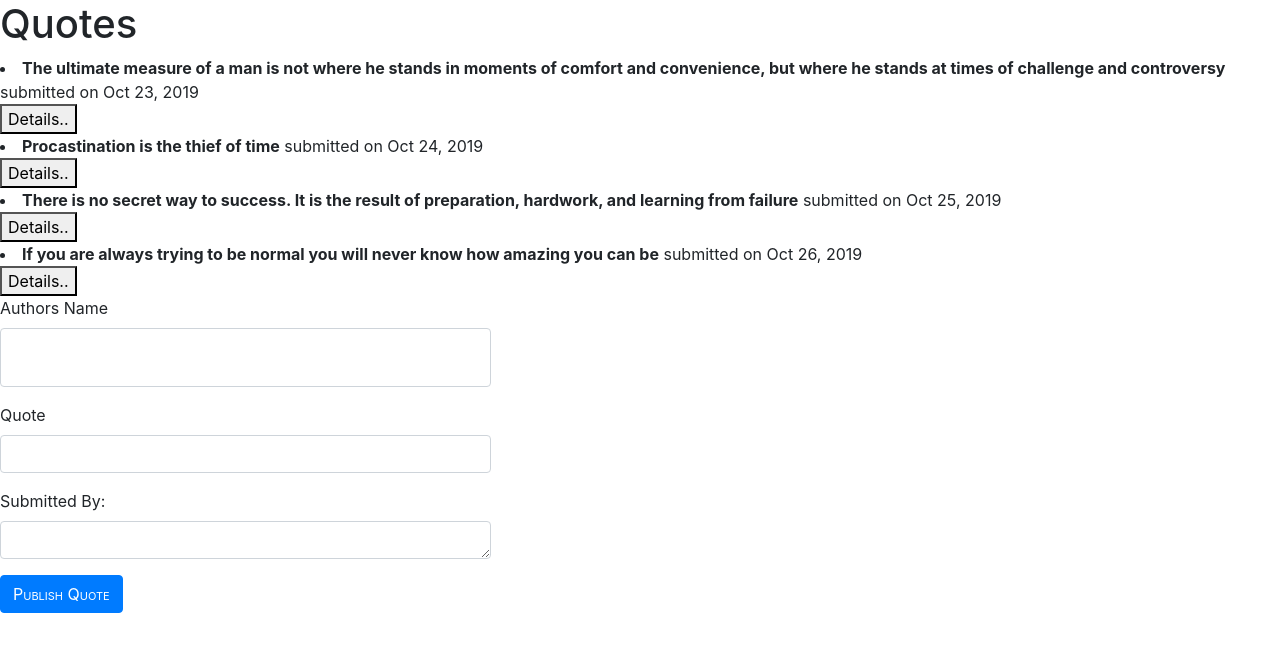
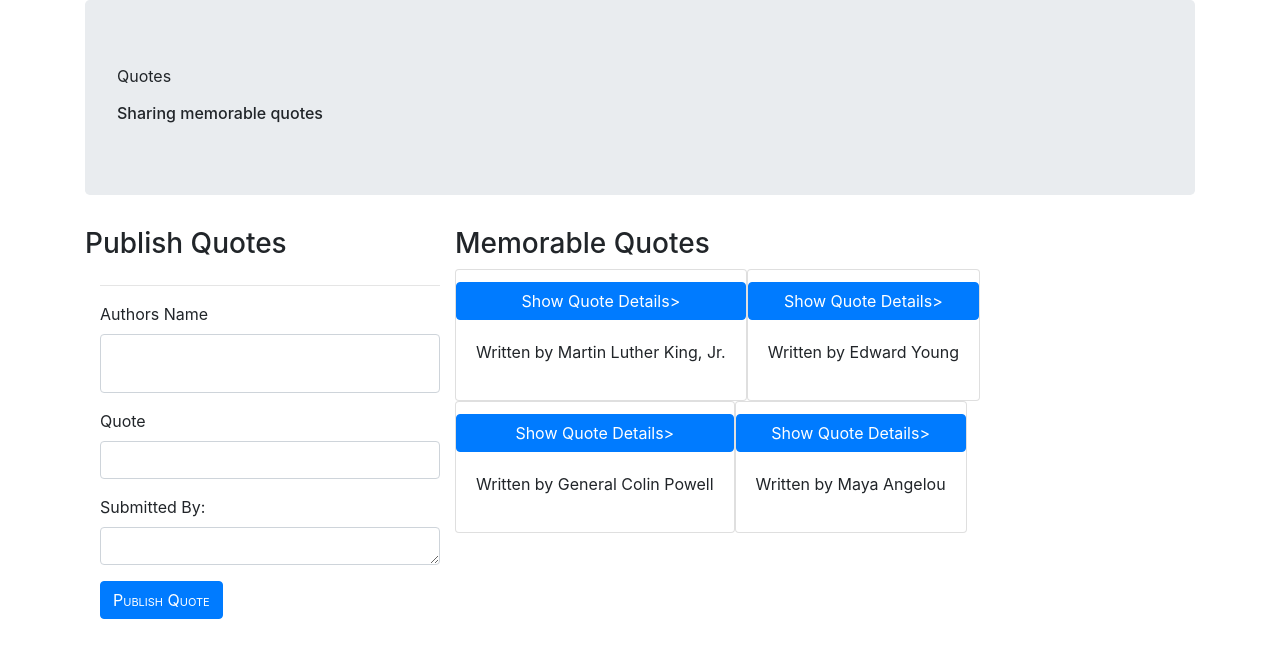
Before and after one commit to oodennis20/My-Quotes, an Angular app: page / in a window 1280 px wide. Shown: the top 658 px of the page. Built offline with nearby package versions, Linux system fonts and the light colour scheme.

Commit message:
make changes in quote.component.html

```diff
--- a/src/app/quote-detail/quote-detail.component.css
+++ b/src/app/quote-detail/quote-detail.component.css
@@ -0,0 +1,8 @@
+.btn {
+    padding: 4px;
+    margin: 4px;
+    border: none;
+    color: white;
+    float: left;
+    width: 40px;
+}
--- a/src/app/quote/quote.component.html
+++ b/src/app/quote/quote.component.html
@@ -1,14 +1,56 @@
-<div>
-    <h1>Quotes</h1>
-      <div>
-      <div *ngFor='let quote of quotes;let i = index'>
-        <li appStrikethrough><strong>{{quote.name}}</strong> submitted on {{quote.completeDate|date}} </li>
-        <button (click)='toggleDetails(i)'>Details..</button>
+<div class="container" id="thee">
+  <div class="jumbotron">
+    <p>Quotes</p>
+    <h6>Sharing memorable quotes</h6>
+  </div>
+  <div class="container">
+    <div class="row">
+      <div class="col-4" id="one">
+        <div class="row" id="lol">
+           <h3>Publish Quotes</h3>
+        </div>
+        <hr>
 
-        <app-quote-detail *ngIf='quote.showDetails' [quote]='quote' (isComplete) = 'deleteQuote($event,i)'></app-quote-detail>
+        <app-quote-form (addQuote)='addNewQuote($event)'></app-quote-form>
+        <!--collects user input and triggers an addition of content form addNewQuote-->
       </div>
-      <div>
-        <app-quote-form></app-quote-form>
+      <div class="col-8" id="two">
+        <div class="row" id="lol">
+          <h3>Memorable Quotes</h3>
+        </div>
+
+        <div class="row">
+          <div class="card" id="crd" *ngFor='let quote of quotes;let i = index'>
+            <!--allows one by one display of the quotes-->
+            <div class="card-title">
+              <h5 font color="yellow" *ngIf="showDetails">{{quote.name}}></h5>
+            </div>
+            <!--structural directive set to boolean property show details-->
+            <button type="button" (click)="toggleQuote(i)"  class="btn btn-primary">{{showDetails? "Hide": "Show"}} Quote Details></button>
+            <!--the click triggers event binding calling the toggle fxn method-->
+            <!--if true it shows the details-->
+            <div class="card-body" id="ppp">
+              <p id="{{i}}" appHighlight>{{quote.details}}</p>
+            </div>
+            <div class="card-footer" id="hut" *ngIf='showDetails'>
+              <!--shows/hides votes submitted by details-->
+              <div class="row">
+                <div class="col-4">
+                  <p><app-vote></app-vote></p>
+                    <!--to show votes from vote app component-->
+                </div>
+                <div class="col-6" id="small">
+                  <p>Submitted by {{quote.submitter}}, {{quote.completeDate|dateCount}} days ago</p>
+                  <!--displays date count pipe results-->
+                </div>
+                <div class="col-2">
+                  <!--triggers an emit event to delete quote-->
+                  <app-quote-details [quote]='quote' (isComplete)='deleteQuote($event,i)'></app-quote-details>
+                </div>
+              </div>
+
+            </div>
+          </div>
+        </div>
       </div>
-    <p *ngIf='quotes.length > 4'>This is the End of Quotes</p>
-</div>
+  </div>
```
